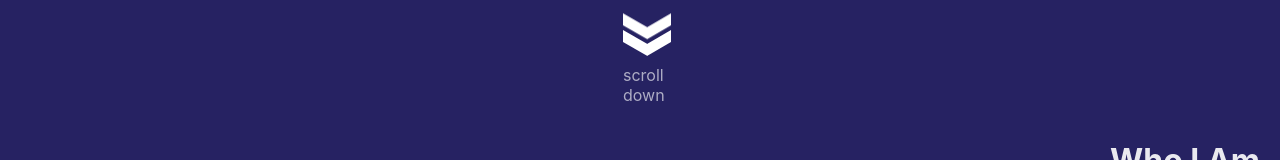
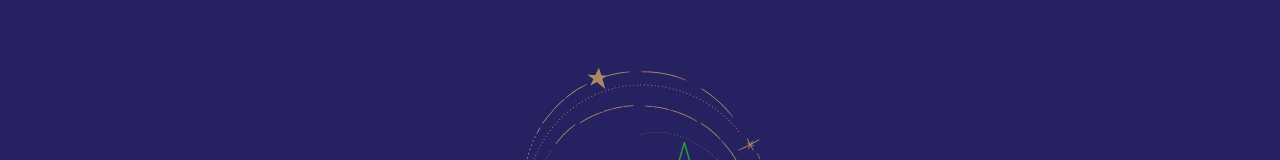
Before and after one commit to kstick9210/portfolio, a React (Create React App) app: page / in a window 1280 px wide. Shown: the top 160 px of the page. Built offline with nearby package versions, Linux system fonts and the light colour scheme.

Commit message:
add header image

```diff
--- a/src/components/Header/Header.css
+++ b/src/components/Header/Header.css
@@ -1,42 +1,7 @@
 .Header {
-    width: 90vw;
-    height: 35vh;
+    width: 100vw;
     display: flex;
     align-self: center;
     flex-direction: column;
     align-items: center;
-    text-align: center;
 }
-
-.Header-image {
-    max-width: 450px;
-    opacity: 0.7;
-}
-
-.Header-image-wrapper {
-    display: flex;
-}
-
-.Header > h3 {
-    margin-top: -60px;
-    padding: 3px;
-    background-color: rgba(145, 145, 145, 0.8);
-    z-index: 2;
-}
-
-@media only screen and (min-width: 768px) {
-    .Header { height: auto; }
-    .Header-image { max-width: 750px; }
-    .Header > h3 {
-        font-size: 40px;
-        margin-top: -130px;
-    }
-}
-
-@media only screen and (min-width: 1000px) {
-    .Header-image { max-width: 1000px; }
-    .Header > h3 {
-        font-size: 50px;
-        margin-top: -140px;
-    }
-}
--- a/src/components/Header/Header.jsx
+++ b/src/components/Header/Header.jsx
@@ -1,10 +1,11 @@
 import React from 'react';
 import './Header.css';
+import logo from '../../assets/images/portfolio_logo.png';
 
 export default function Header() {
     return (
         <div className="Header">
-
+            <img src={logo} alt="Kathleen Stickel, Software Engineer"></img>
         </div>
     )
 }
```
Also changed, not shown: src/assets/images/portfolio_logo.png (added).
